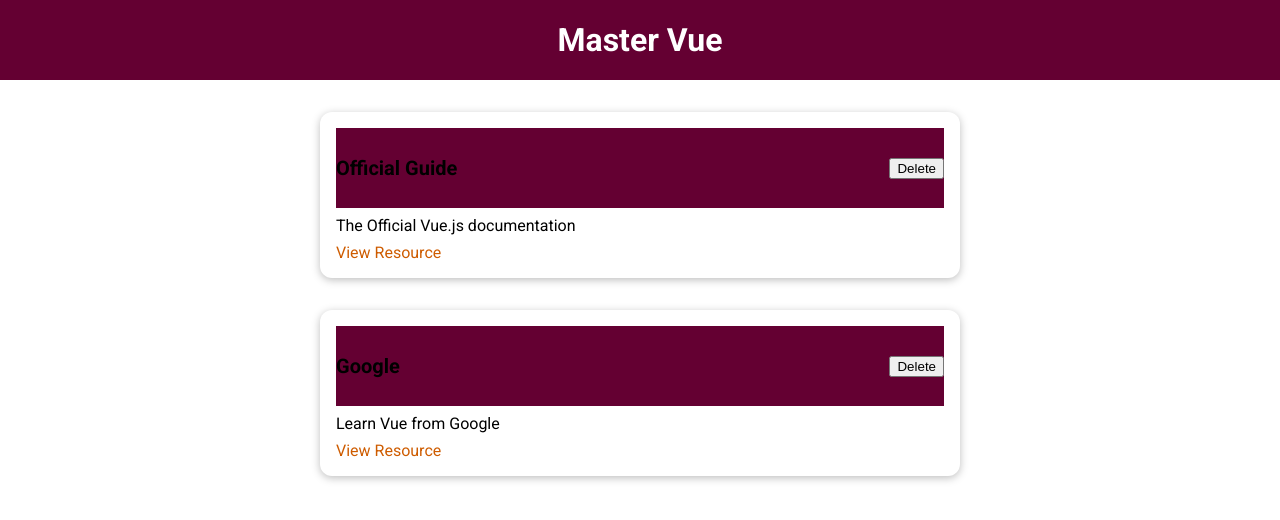
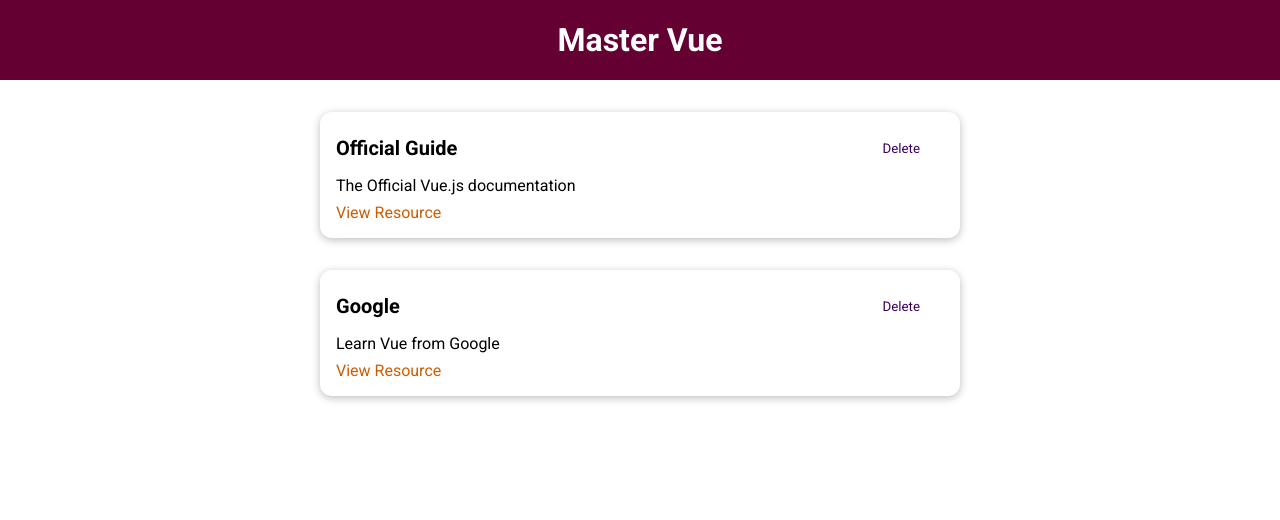
Before and after one commit to Arangus10/Learning-Vue-Resources-App, a Vue app: page / in a window 1280 px wide. Shown: the top 520 px of the page. Built offline with nearby package versions, Linux system fonts and the light colour scheme.

Commit message:
Fix Card-Header styling

```diff
--- a/src/components/layouts/TheHeader.vue
+++ b/src/components/layouts/TheHeader.vue
@@ -10,7 +10,7 @@
 };
 </script>
 
-<style scope>
+<style scoped>
 header {
   width: 100%;
   height: 5rem;
--- a/src/components/learning-components/LearningResource.vue
+++ b/src/components/learning-components/LearningResource.vue
@@ -3,7 +3,7 @@
     <base-card>
       <header>
         <h3>{{ title }}</h3>
-        <button>Delete</button>
+        <base-button mode="flat">Delete</base-button>
       </header>
       <p>{{ description }}</p>
       <nav>
--- a/src/main.js
+++ b/src/main.js
@@ -2,7 +2,7 @@
 
 import App from './App.vue';
 import BaseCard from './components/UI/BaseCard.vue'
-import BaseButton from '.components/UI/BaseButton.vue'
+import BaseButton from './components/UI/BaseButton.vue'
 
 const app = createApp(App);
 app.component('base-card', BaseCard);
```
